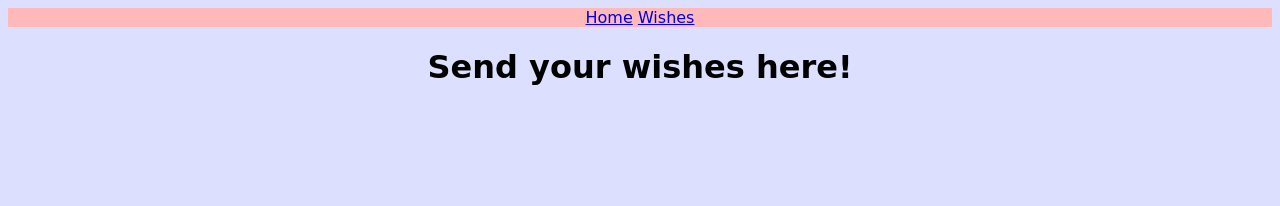
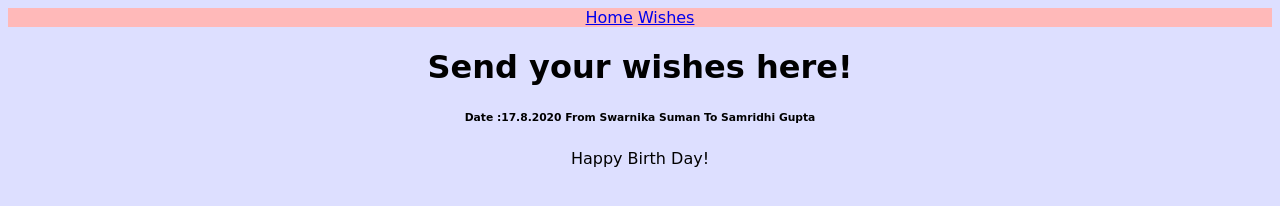
Before and after one commit to SwarnikaSuman/Wishes, a plain HTML site: page Wishes.html in a window 1280 px wide. Drawn offline with Linux system fonts and the light colour scheme.

Commit message:
Add a wish

```diff
--- a/Wishes.html
+++ b/Wishes.html
@@ -11,4 +11,6 @@
     <a class="active" href="Wishes.html">Wishes</a>
   </div>
   <h1>Send your wishes here!</h1>
+  <h6>Date :17.8.2020 From Swarnika Suman To Samridhi Gupta</h6>
+  <p>Happy Birth Day!</p>
 </body>
```
